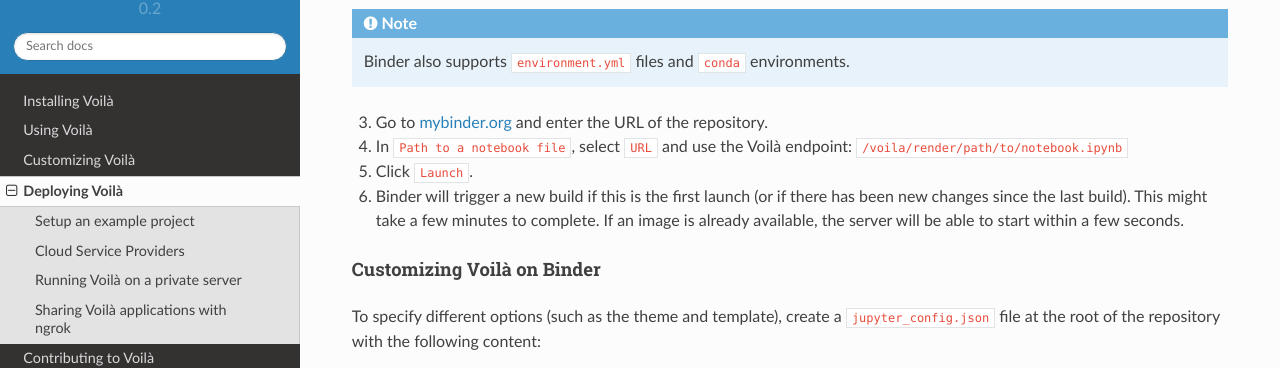
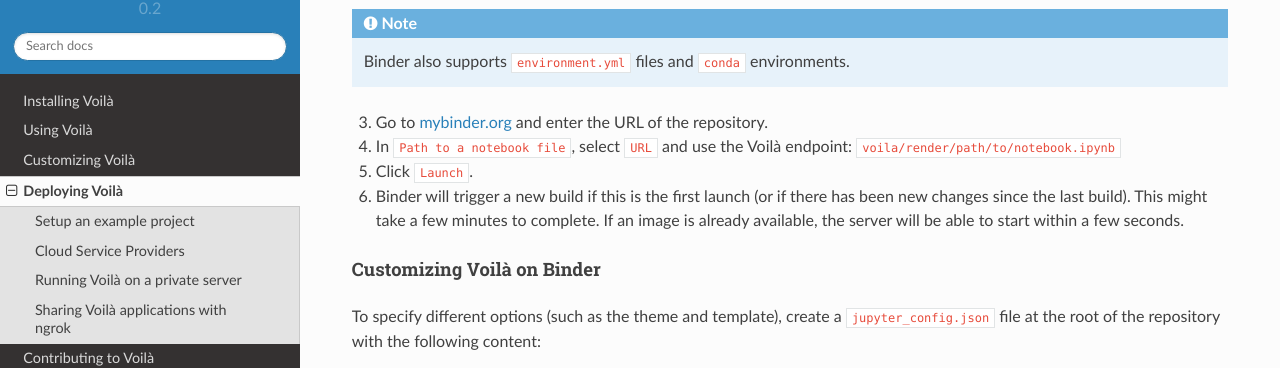
Before and after one commit to voila-dashboards/voila, a Sphinx documentation site: the page built from docs/source/deploy.rst, in a window 1280 px wide and 900 px high, scrolled down 867 px. Shown: the part 119-487 px from the top of the window. Built offline with Sphinx 7.4.7 and the Read the Docs theme 2.0.0, drawn with Linux system fonts in a browser that asks for light colours.

```diff
--- a/docs/source/deploy.rst
+++ b/docs/source/deploy.rst
@@ -66,7 +66,7 @@ being used for reproducible research, making it an excellent fit for deploying V
 
 3. Go to `mybinder.org <https://mybinder.org>`__ and enter the URL of the repository.
 
-4. In ``Path to a notebook file``, select ``URL`` and use the Voilà endpoint: ``/voila/render/path/to/notebook.ipynb``
+4. In ``Path to a notebook file``, select ``URL`` and use the Voilà endpoint: ``voila/render/path/to/notebook.ipynb``
 
 5. Click ``Launch``.
 
```
